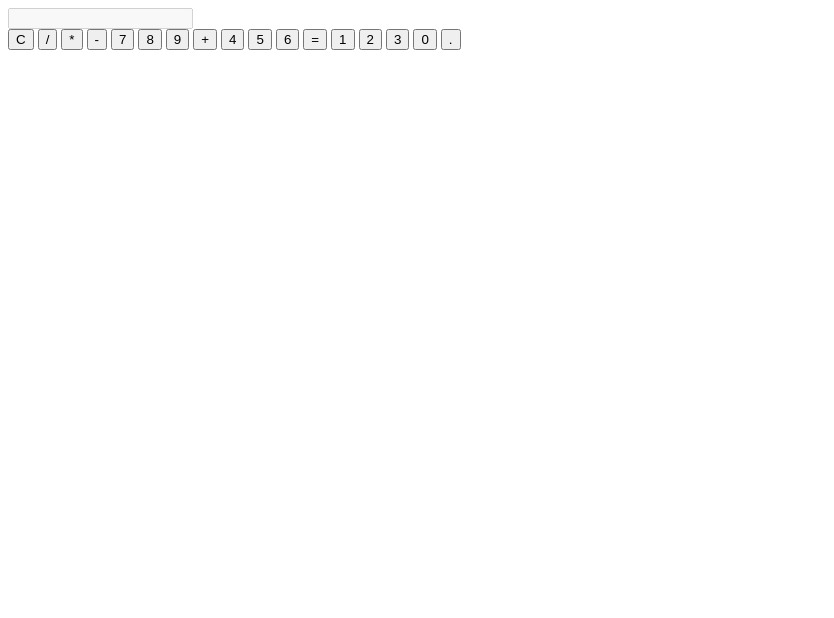
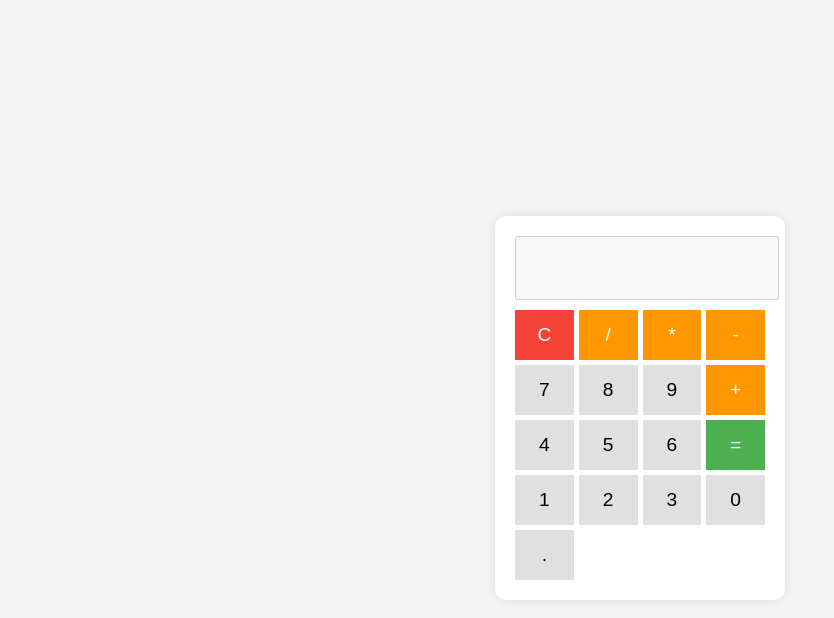
Before and after one commit to mahamsultana/JS, a plain HTML site: page Index.html in a window 1280 px wide. Shown: the whole page, without its empty margins (0-834 px from the left). Drawn offline with Linux system fonts and the light colour scheme.

Commit message:
Add style By Araf

```diff
--- a/Index.html
+++ b/Index.html
@@ -5,6 +5,7 @@
     <meta name="viewport" content="width=device-width, initial-scale=1.0" />
     <title>Simple Calculator</title>
     <script src="/script.js"></script>
+    <link rel="stylesheet" href="/style.css" />
   </head>
   <body>
     <div class="calculator">
--- /dev/null
+++ b/style.css
@@ -0,0 +1,56 @@
+ body {
+     font-family: Arial, sans-serif;
+     display: flex;
+     justify-content: center;
+     align-items: center;
+     height: 100vh;
+     background-color: #f4f4f4;
+ }
+
+ .calculator {
+     width: 250px;
+     background: #fff;
+     padding: 20px;
+     border-radius: 10px;
+     box-shadow: 0 0 10px rgba(0, 0, 0, 0.1);
+     text-align: center;
+ }
+
+ input {
+     width: 100%;
+     height: 50px;
+     text-align: right;
+     font-size: 1.5em;
+     margin-bottom: 10px;
+     padding: 5px;
+ }
+
+ .buttons {
+     display: grid;
+     grid-template-columns: repeat(4, 1fr);
+     gap: 5px;
+ }
+
+ button {
+     width: 100%;
+     height: 50px;
+     font-size: 1.2em;
+     border: none;
+     cursor: pointer;
+     background: #e0e0e0;
+ }
+
+ button.operator {
+     background: #ff9800;
+     color: white;
+ }
+
+ button.equals {
+     background: #4caf50;
+     color: white;
+ }
+
+ button.clear {
+     background: #f44336;
+     color: white;
+ }
```
